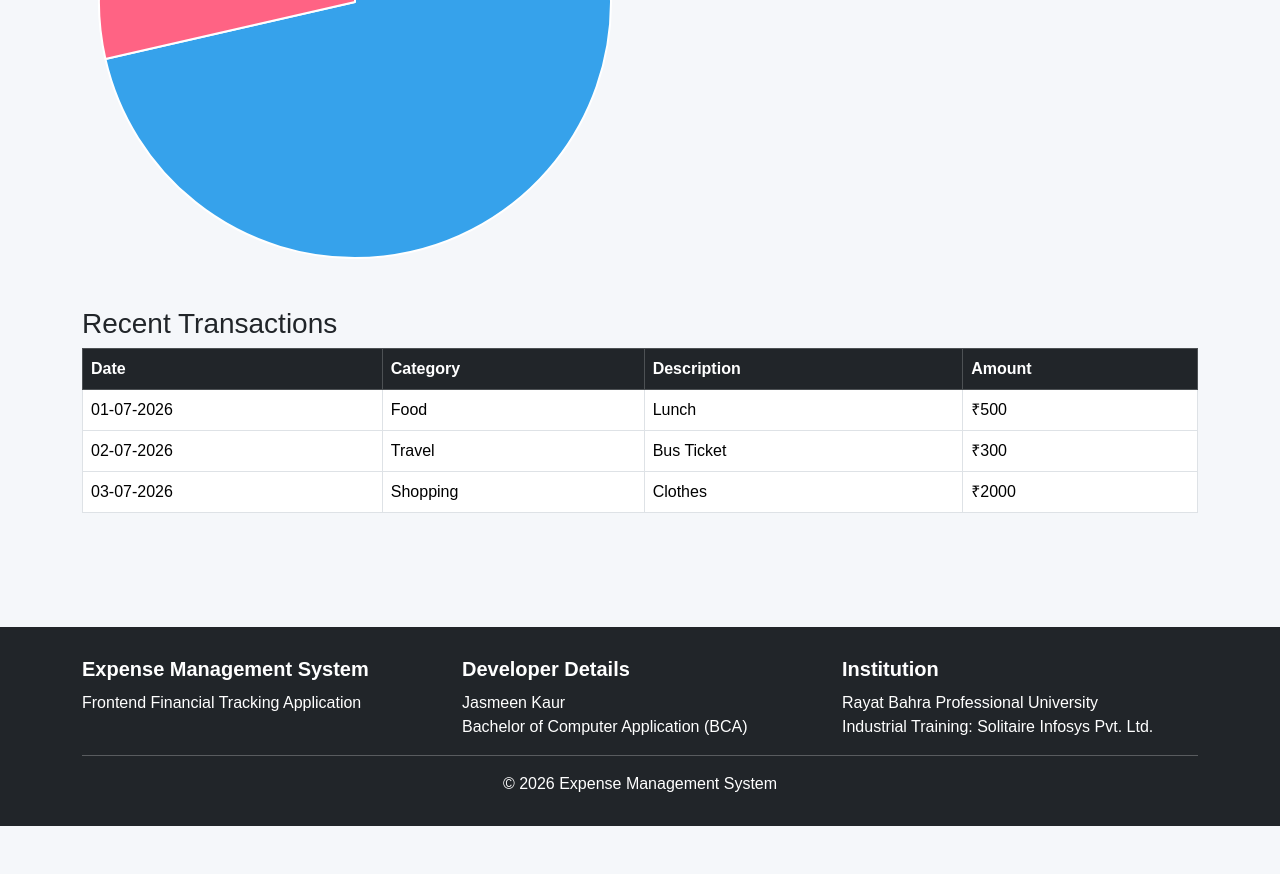
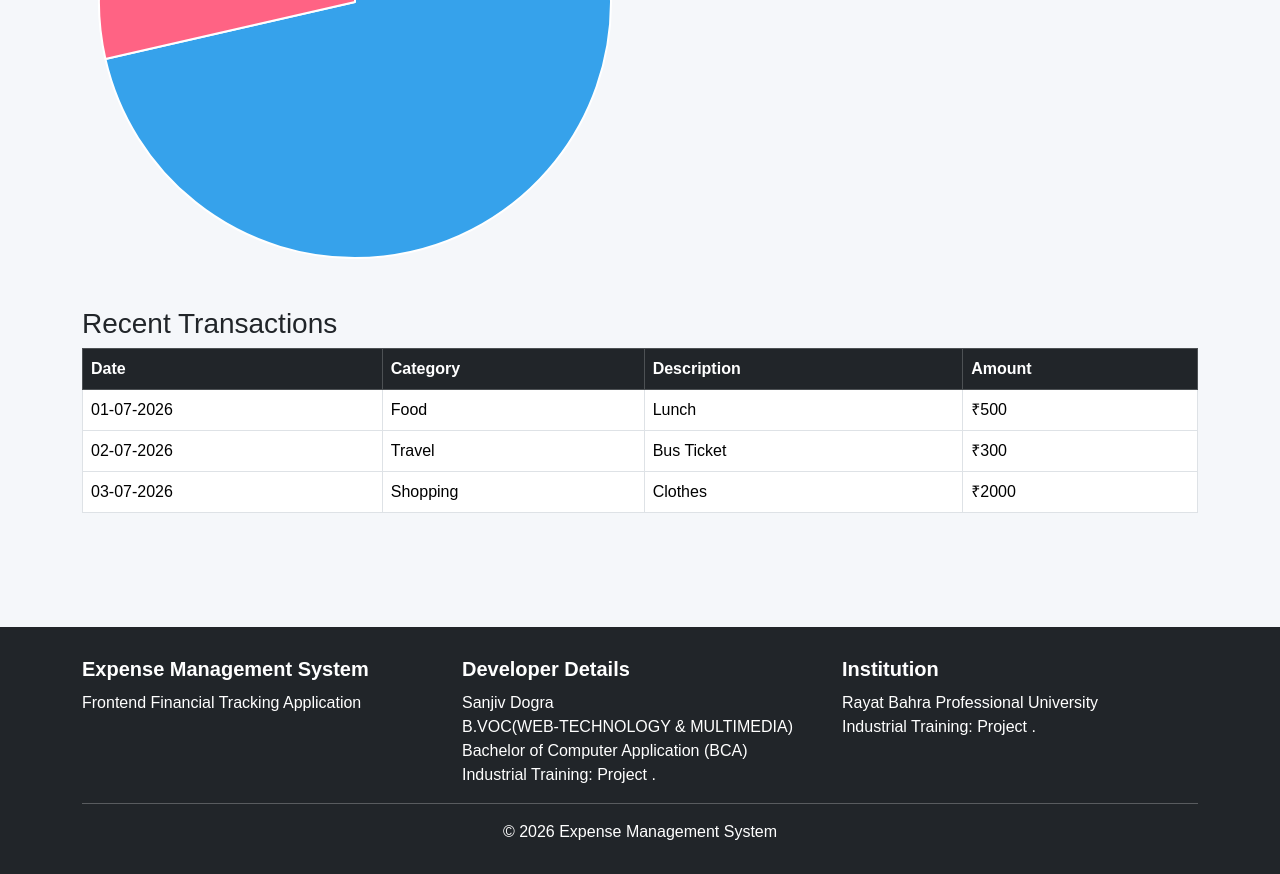
Before and after one commit to sanjeev239/expense-management-system, a plain HTML site: page dashboard.html in a window 1280 px wide. Shown: the part 784-1658 px from the top of the page. Before the commit the page ends 1610 px from the top, so only its background shows below. Drawn offline with nearby package versions, Linux system fonts and the light colour scheme; files that its build step writes are made by us from their sources; files whose address does not match are found by name.

Commit message:
Update dashboard.html

```diff
--- a/dashboard.html
+++ b/dashboard.html
@@ -297,11 +297,13 @@ Frontend Financial Tracking Application
 <h5>Developer Details</h5>
 
 <p>
-Jasmeen Kaur
+Sanjiv Dogra
 </p>
 
 <p>
-Bachelor of Computer Application (BCA)
+B.VOC(WEB-TECHNOLOGY & MULTIMEDIA) Bachelor of Computer Application (BCA)<br>
+
+Industrial Training: Project .
 </p>
 
 </div>
@@ -315,8 +317,7 @@ Rayat Bahra Professional University
 </p>
 
 <p>
-Industrial Training:
-Solitaire Infosys Pvt. Ltd.
+Industrial Training: Project .
 </p>
 
 </div>
```
